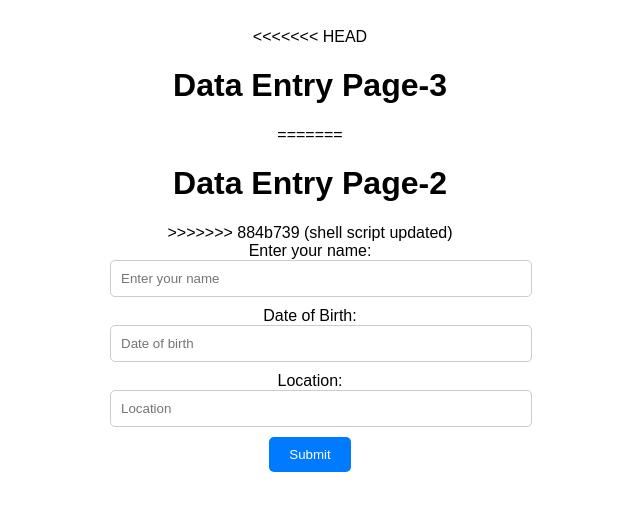
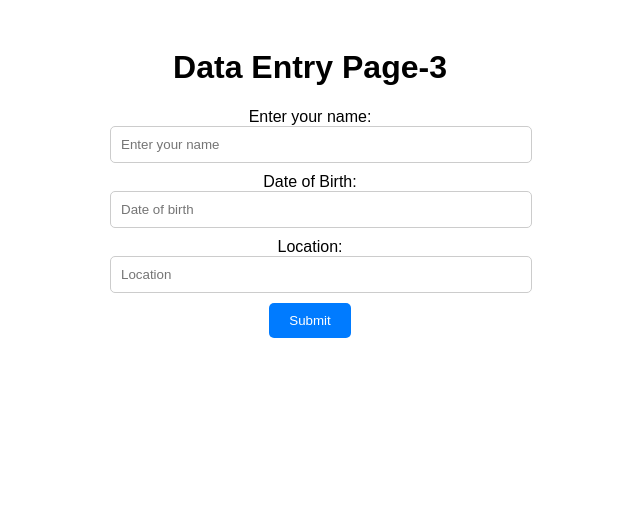
Before and after one commit to M-S-Dhanushkumar/my-db-web-app, a plain HTML site: page index.html in a window 1280 px wide. Shown: the whole page, without its empty margins (330-970 px from the left). Drawn offline with Linux system fonts and the light colour scheme.

Commit message:
Update index.html

```diff
--- a/index.html
+++ b/index.html
@@ -33,11 +33,7 @@
 </head>
 <body>
     <div class="container">
-<<<<<<< HEAD
         <h1>Data Entry Page-3</h1>
-=======
-        <h1>Data Entry Page-2</h1>
->>>>>>> 884b739 (shell script updated)
         <form action="/submit" method="post">
 	    <label for="name">Enter your name:</label>
 	    <input type="text" id="name" name="name" placeholder="Enter your name">
```
